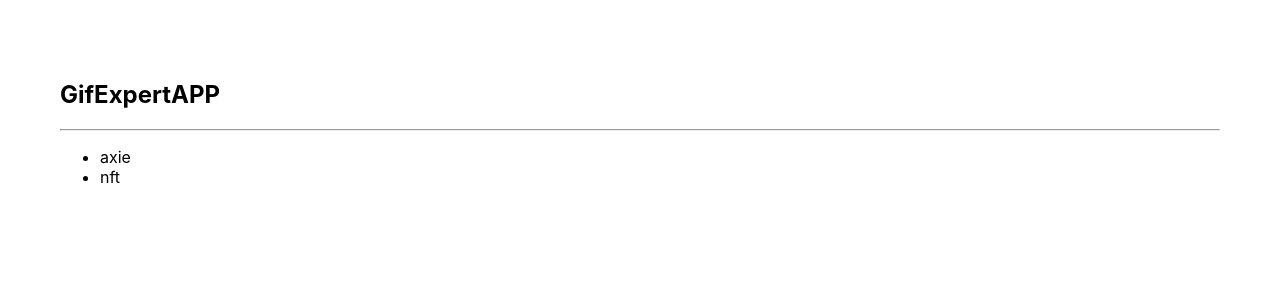
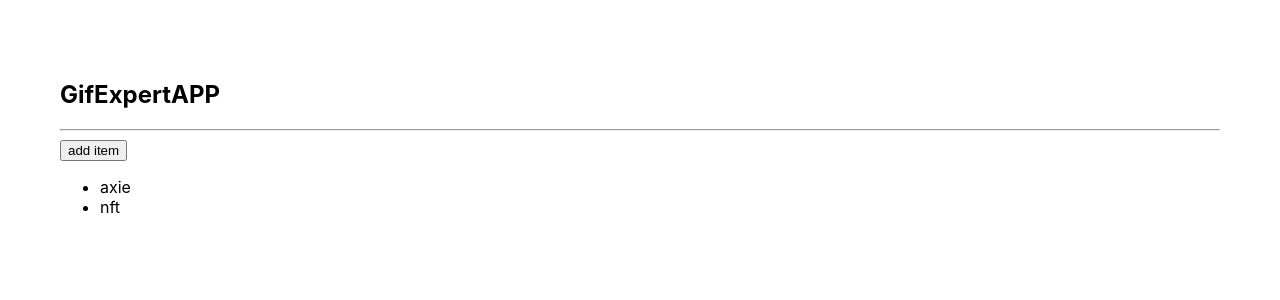
Before and after one commit to rabindranathfv/gif-list-app, a React (Create React App) app: page / in a window 1280 px wide. Shown: the top 300 px of the page. Built offline with nearby package versions, Linux system fonts and the light colour scheme.

Commit message:
useState hook  with spreed operator

```diff
--- a/src/Components/GiftExpertApp.jsx
+++ b/src/Components/GiftExpertApp.jsx
@@ -8,7 +8,7 @@ const GiftExpertApp = () => {
         <div>
             <h2> GifExpertAPP </h2>
             <hr />
-            <ListGift gifts={sample}/>
+            <ListGift gifts={sample} />
         </div>
     )
 }
--- a/src/Components/ListGift.jsx
+++ b/src/Components/ListGift.jsx
@@ -4,8 +4,14 @@ export const ListGift = (props) => {
 
     const { gifts } = props;
     const [categories, setCategories] = useState(gifts);
+
+    const addHandler = () => {
+        setCategories([ { id: Math.floor(Math.random()*1000 ) + 1, name: 'newItem'}, ...categories]);
+    }
+
     return (
         <div>
+            <button onClick={addHandler}> add item</button>
             <ul>
             {
                 categories.map( cat => {
```
